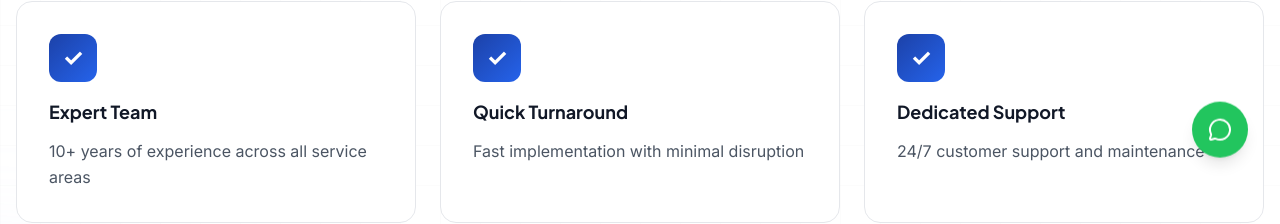
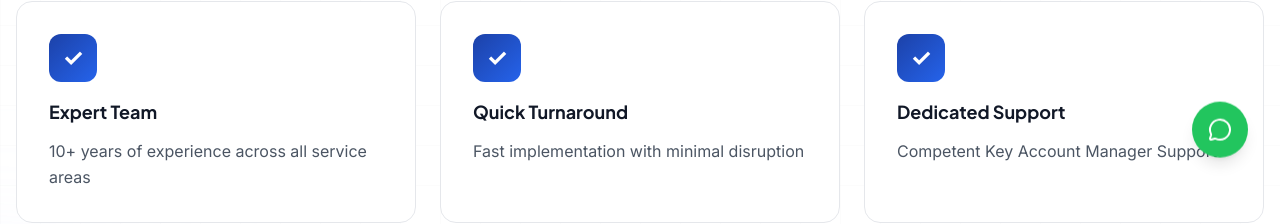
Before and after one commit to shivam13669/Bizhealth, a React (Vite) app: page /services in a window 1280 px wide. Shown: the part 599-823 px from the top of the page. Built offline with nearby package versions, Linux system fonts and the light colour scheme.

Commit message:
Update Services.tsx

```diff
--- a/client/pages/Services.tsx
+++ b/client/pages/Services.tsx
@@ -80,7 +80,7 @@ const benefits = [
   },
   {
     title: "Dedicated Support",
-    description: "24/7 customer support and maintenance",
+    description: "Competent Key Account Manager Support",
   },
 ];
 
```
